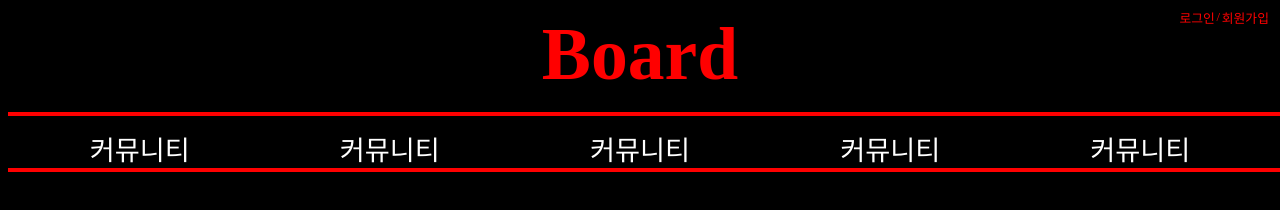
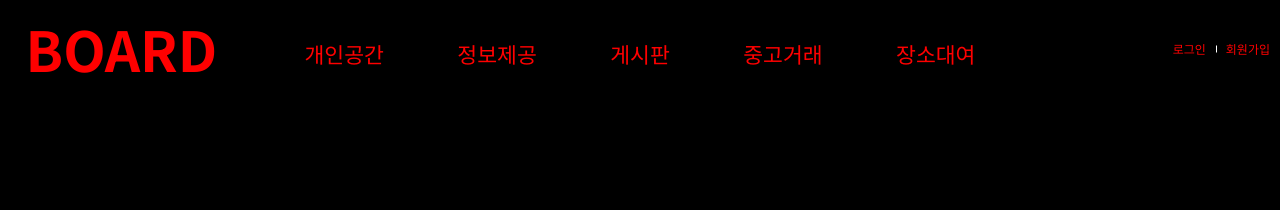
Before and after one commit to JinYoungBae-kw/bivace, a plain HTML site: page template/board.html in a window 1280 px wide. Drawn offline with Linux system fonts and the light colour scheme; a web font is replaced by a local one.

Commit message:
front_fix

```diff
--- /dev/null
+++ b/static/default.css
@@ -0,0 +1,55 @@
+@charset "utf-8";
+@import url(http://fonts.googleapis.com/earlyaccess/notosanskr.css);
+
+/* Reset */
+html,body,h1,h2,h3,h4,h5,h6,div,p,blockquote,pre,code,address,ul,ol,li,menu,nav,section,article,aside,
+dl,dt,dd,table,thead,tbody,tfoot,label,caption,th,td,form,fieldset,legend,hr,input,button,textarea,object,figure,figcaption {margin:0;padding:0;}
+html, body{width:100%;}
+html{-webkit-touch-callout:none; -webkit-user-select:none; -webkit-tap-highlight-color:rgba(0, 0, 0, 0);}
+body{width:100%; background:#fff; min-width:320px; -webkit-text-size-adjust:none;word-wrap:break-word;word-break:break-all;}
+body,input,select,textarea,button {border:none;font-size:12px; font-family:'Noto Sans KR', sans-serif;color:#727272;}
+ul,ol,li{list-style:none;}
+table{width:100%;border-spacing:0;border-collapse:collapse;}
+img,fieldset{border:0;}
+address,cite,code,em{font-style:normal;font-weight:normal;}
+label,img,input,select,textarea,button{vertical-align:middle;}
+.hide,caption,legend{line-height:0;font-size:1px;overflow:hidden;}
+hr{display:none;}
+main,header,section,nav,footer,aside,article,figure{display:block;}
+a{color:#000;text-decoration:none;}
+
+/* Form */
+textarea { border:1px solid #dbdbdb;}
+select { height:32px; font-size:13px; color:#373737; border:1px solid #e9e9e9; background:#fff;border-radius: 5px;}
+input[type=tel],
+input[type=time],
+input[type=text],
+input[type=password],
+input[type=search],
+input[type=email],
+input[type=file],
+input[type=url],
+input[type=number],
+input[type=date],textarea {width:100%; height:30px; font-size:13px; color:#373737; border:1px solid #e9e9e9; background:#fff; text-indent:20px; border-radius: 5px; transition: all 0.5s; vertical-align:middle;}
+input::-webkit-input-placeholder{color:#b5b5b5; font-size:12px; line-height:100%;}
+textarea { padding:5px 0;}
+select:focus,
+textarea:focus,
+input:focus { border: 1px solid #727272;}
+
+input[type=tel][readonly],
+input[type=text][readonly],
+input[type=password][readonly],
+input[type=email][readonly],
+input[type=search][readonly],
+input[type=tel][disabled],
+input[type=text][disabled],
+input[type=password][disabled],
+input[type=search][disabled],
+input[type=email][disabled]{background:#eaeaea; border-color:#c0c0c0; color:#666; -webkit-appearance:none;font-size:12px;}
+textarea[readonly],
+textarea[disabled]{padding:11px; font-size:16px; color:#666; font-weight:normal; line-height:140%; height:78px; background:#eaeaea;border:1px solid #c0c0c0;}
+
+.clear {clear:both;}
+.clear:after { content:""; display:block; clear:both;}
+.hide { position: absolute; left: -50000px; }
--- /dev/null
+++ b/static/index.css
@@ -0,0 +1,75 @@
+body {
+    background-color: black;
+}
+
+header {
+    text-align: center;
+}
+
+header h1 {
+    position: absolute;
+    top: 1%;
+    left: 2%;
+}
+
+header h1 a {
+    font-size: 230%;
+    color: red;
+    display: block;
+}
+
+header .service_list li {
+    display: inline-block;
+    margin-top: 1%;
+}
+
+header .service_list li a {
+    display: block;
+    color: red;
+    font-size: 180%;
+    height: 81px; /*클릭범위 늘리기*/
+    padding: 0 35px;
+    line-height: 81px;
+}
+
+header .service_list li a:hover {
+    font-weight: bold;
+}
+
+header .personal_service {
+    position: absolute;
+    right: 0;
+    top: 1%;
+}
+
+header .personal_service li {
+    position: relative;
+    float: left;
+}
+
+header .personal_service li:after {
+    content: "";
+    position: absolute;
+    left: 0;
+    top: 50%;
+    width: 1px;
+    height: 7px;
+    transform: translateY(-50%);
+    background: white;
+}
+
+header .personal_service li:first-child:after {
+    display: none;
+}
+
+header .personal_service li a {
+    color: red;
+    display: block;
+    height: 81px;
+    padding: 0 10px;
+    line-height: 81px;
+}
+
+header .personal_service li:last-child {
+    padding-right: 0;
+}
--- a/static/style.css
+++ /dev/null
@@ -1,91 +0,0 @@
-@font-face {
-    font-family: 'RixInooAriDuriR';
-    src: url('https://cdn.jsdelivr.net/gh/projectnoonnu/noonfonts_2207-01@1.0/RixInooAriDuriR.woff2') format('woff2');
-    font-weight: normal;
-    font-style: normal;
-}
-
-@font-face {
-    font-family: 'Cafe24Supermagic-Bold-v1.0';
-    src: url('https://cdn.jsdelivr.net/gh/projectnoonnu/noonfonts_2307-2@1.0/Cafe24Supermagic-Bold-v1.0.woff2') format('woff2');
-    font-weight: 700;
-    font-style: normal;
-}
-
-body {
-    background-color: black;
-}
-
-.Title {
-    color: red;
-    font-size: 230%;
-    font-family: 'RixInooAriDuriR';
-    position: fixed;
-    top: 1.5%;
-    left: 50%;
-    transform: translateX(-50%);
-}
-
-.Separator {
-    border: 2px solid red;
-    position: fixed;
-    width: 100%;
-    z-index: 1;
-}
-
-.list-container {
-    display: flex;
-    justify-content: center;
-    align-items: center;
-    font-size: 170%;
-    position: fixed;
-    top: 16%;
-    left: 50%;
-    transform: translateX(-50%);
-    background-color: black;
-    white-space: nowrap;
-}
-
-.List {
-    color: white;
-    font-family: 'Cafe24Supermagic-Bold-v1.0';
-    text-decoration: none;
-    margin: 0 15%;
-}
-
-.login-container {
-    display: flex;
-    justify-content: center;
-    align-items: center;
-    font-size: 80%;
-    position: fixed;
-    top: 1%;
-    right: 1%;
-    background-color: black;
-    white-space: nowrap;
-}
-
-.Login {
-    color: red;
-    font-family: 'Cafe24Supermagic-Bold-v1.0';
-    text-decoration: none;
-    margin: 0 1%;
-}
-
-@media (max-width: 1000px) {
-    .List {
-        margin: 0 10%;
-    }
-}
-
-@media (max-width: 800px) {
-    .List {
-        margin: 0 5%;
-    }
-}
-
-@media (min-width: 1300px) {
-    .List {
-        margin: 0 20%;
-    }
-}
--- a/template/board.html
+++ b/template/board.html
@@ -2,29 +2,33 @@
 <html lang="ko">
 
 <head>
-  <link rel="stylesheet" href="../static/style.css">
+  <link rel="stylesheet" href="../static/default.css">
+  <link rel="stylesheet" href="../static/index.css">
   <meta charset="UTF-8">
-  <title>Bivace</title>
+  <title>BIVACE</title>
 </head>
 
 <body>
-  <h1>
-    <span class="Title">Board</span>
-  </h1>
-  <div class="login-container">
-    <a href="login.html" class="Login">로그인</a>
-    <span class="Login">/</span>
-    <a href="signin.html" class="Login">회원가입</a>
-  </div>
-  <hr class="Separator" style="top: 13%;">
-  <div class="list-container">
-    <a href="../index.html" class="List">커뮤니티</a>
-    <a href="../index.html" class="List">커뮤니티</a>
-    <a href="../index.html" class="List">커뮤니티</a>
-    <a href="../index.html" class="List">커뮤니티</a>
-    <a href="../index.html" class="List">커뮤니티</a>
-  </div>
-  <hr class="Separator" style="top: 20%;">
+  <header>
+    <h1><a href="board.html">BOARD</a></h1>
+    <h2 class="hide">서비스리스트</h2>
+    <nav class="service_list">
+      <ul>
+        <li><a href="../index.html" class="List">개인공간</a></li>
+        <li><a href="../index.html" class="List">정보제공</a></li>
+        <li><a href="../index.html" class="List">게시판</a></li>
+        <li><a href="../index.html" class="List">중고거래</a></li>
+        <li><a href="../index.html" class="List">장소대여</a></li>
+      </ul>
+    </nav>
+    <h2 class="hide">회원서비스</h2>
+    <nav class="personal_service">
+      <ul>
+        <li><a href="../index.html" class="List">로그인</a></li>
+        <li><a href="../index.html" class="List">회원가입</a></li>
+      </ul>
+    </nav>
+  </header>
 </body>
 
 </html>
```
Also changed, not shown: index.html (+23 -19 lines), template/deal.html (+23 -19 lines), template/information.html (+23 -19 lines), template/login.html (+23 -14 lines), template/personal.html (+23 -19 lines), template/reserve.html (+23 -19 lines), template/signin.html (+23 -14 lines).
